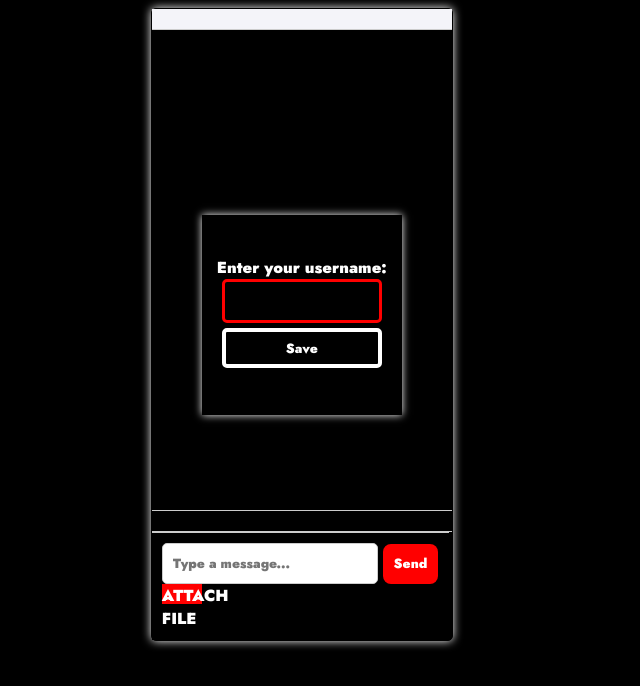
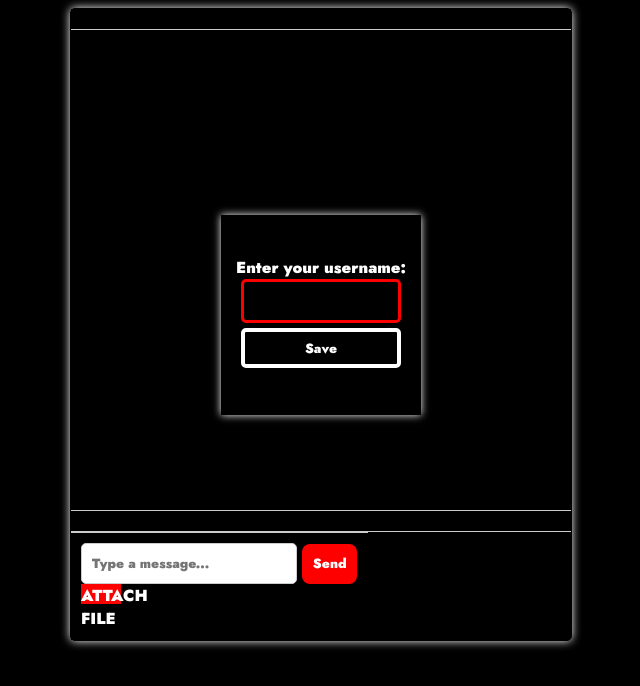
Before and after one commit to avdhez/Chat-geoup-random, a website: page public/index.html in a window 1280 px wide. Shown: the whole page, without its empty margins (327-967 px from the left). Drawn offline with nearby package versions, Linux system fonts and the light colour scheme; no server answers.

Commit message:
Update style.css

```diff
--- a/public/style.css
+++ b/public/style.css
@@ -7,8 +7,8 @@ background: black;
 }
 
 body {
-width: 97%;
-height: 97%;
+width: 100%;
+height: 100%;
 overflow: hidden;
   font-family: "jost";
   font-weight: 900;
@@ -23,7 +23,7 @@ left: 50;
 }
 
 #online-users {
-  background-color: #f4f4f9;
+  background-color: black;
   padding: 10px;
   border-bottom: 1px solid #ccc;
 }
@@ -93,7 +93,7 @@ backdrop-filter: blur(100px);
     z-index: 0;
   color: white;
   display: block;
-  width: 300px;
+  width: 500px;
   border: 1px solid black;
   border-radius: 5px;
   background-color: black;
@@ -116,6 +116,7 @@ font-weight: 900;
   padding: 10px;
   border-radius: 0px;
 border-bottom: 1px solid white;
+color: white;
 }
 
 .message .username {
@@ -186,6 +187,7 @@ font-weight: 900;
   padding: 10px;
   border-radius: 0px;
 border-bottom: 1px solid white;
+color: white;
 }
 
 
```
